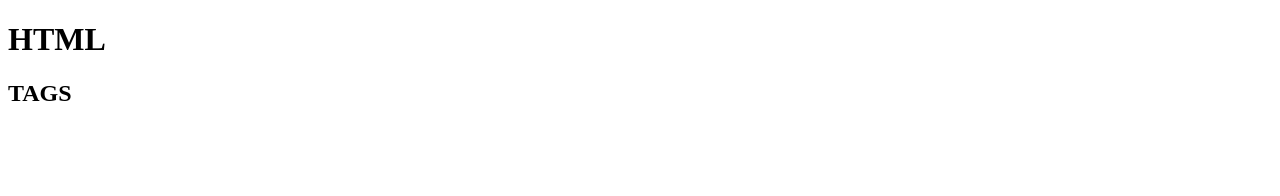
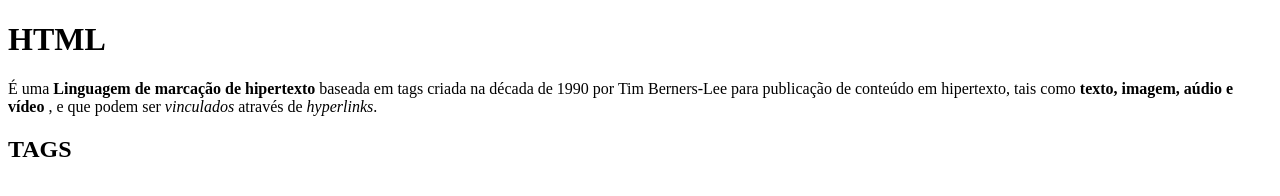
Before and after one commit to lipeeecz/primeiro_site, a plain HTML site: page index.html in a window 1280 px wide. Drawn offline with Linux system fonts and the light colour scheme.

Commit message:
Atualização do index branch secundária

```diff
--- a/index.html
+++ b/index.html
@@ -8,6 +8,7 @@
     </head>
     <body>
         <h1>HTML</h1>
+        <p>É uma <b>Linguagem de marcação de hipertexto</b> baseada em tags criada na década de 1990 por Tim Berners-Lee para publicação de conteúdo em hipertexto, tais como <strong>texto, imagem, aúdio e vídeo</strong> , e que podem ser <i>vinculados</i> através de <em>hyperlinks</em>.</p>
 
         <h2>TAGS</h2>
 
```
